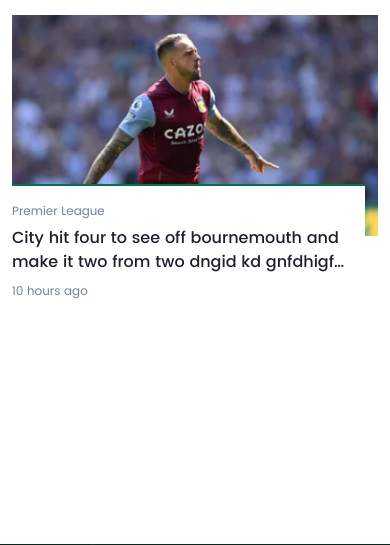
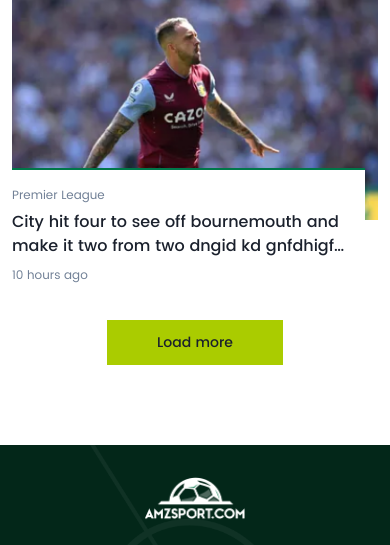
Before and after one commit to trieudung2509/amzsports, a PHP site: page /news.php in a window 390 px wide. Shown: the part 2761-3306 px from the top of the page. Run offline with PHP 8.4, Linux system fonts and the light colour scheme; style sheets or scripts are compiled from the project's sources.

Commit message:
Fix news

```diff
--- a/css/news.css
+++ b/css/news.css
@@ -51,6 +51,9 @@
   margin-bottom: 24px;
 }
 @media only screen and (max-width: 991px) {
+  .news-page-wrapper {
+    padding: 16px 0px 80px 0px;
+  }
   .news-page-wrapper .title {
     margin-bottom: 12px;
   }
@@ -193,5 +196,33 @@
 .news-page-wrapper .pagination .disabled svg {
   opacity: 0.5;
 }
+.news-page-wrapper .btn-show-more-mb {
+  display: none;
+  min-width: 176px;
+  height: auto;
+  padding: 12px 0px;
+  text-align: center;
+  border: none;
+  cursor: pointer;
+  text-align: center;
+  font-style: normal;
+  font-weight: 500;
+  font-size: 14px;
+  line-height: 21px;
+  background-color: #AACC00;
+  margin: 0px auto;
+  /* identical to box height */
+  text-align: center;
+  /* Gray:900 */
+  color: #1A202C;
+}
+.news-page-wrapper .btn-show-more-mb:focus {
+  outline: none;
+}
+@media only screen and (max-width: 991px) {
+  .news-page-wrapper .btn-show-more-mb {
+    display: block;
+  }
+}
 
 /*# sourceMappingURL=news.css.map */
--- a/news.php
+++ b/news.php
@@ -77,8 +77,8 @@
             <h3 class="news-title">City hit four to see off bournemouth and make it two from two dngid kd gnfdhigfn knfid</h3>
             <span class="time">10 hours ago</span>
           </div>
-      </div>
-      </a>
+        </a>
+    </div>
 
       <div class="pagination">
         <button class="page-item prev-btn disabled">
@@ -100,6 +100,7 @@
           </svg>
         </button>
       </div>
+      <button class="btn-show-more-mb">Load more</button>
     </div>
   </div>
   <?php include "templates/footer.php"; ?>
```
Also changed, not shown: scss/_page-news.scss (+36 -0 lines), 1 other file.
